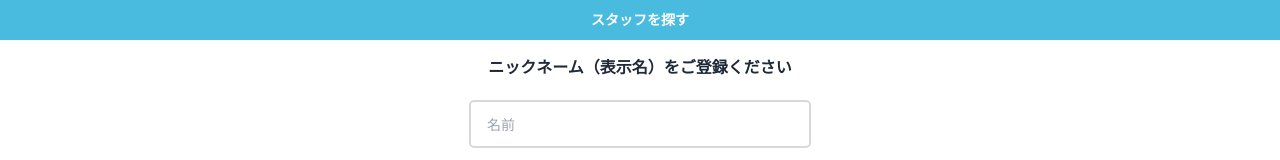
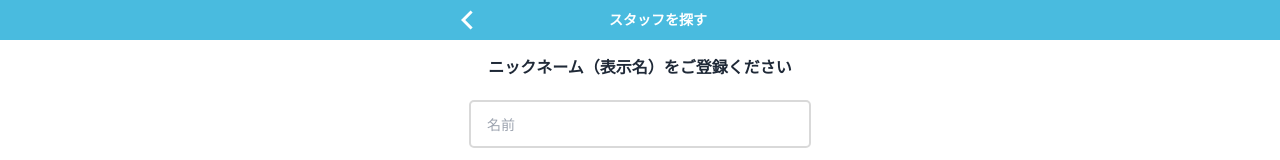
Before and after one commit to mdalamin-jbc/throwin, a React (Vite) app: page /myPage/display_name in a window 1280 px wide. Shown: the top 160 px of the page. Built offline with nearby package versions, Linux system fonts and the light colour scheme; a web font is replaced by a local one.

Commit message:
back button desply name change

```diff
--- a/src/pages/DisplayName/DisplayName.jsx
+++ b/src/pages/DisplayName/DisplayName.jsx
@@ -7,6 +7,7 @@ import { useAuth } from "../../hooks/useAuth";
 import useAxiosPrivate from "../../hooks/axiousPrivate";
 import { useState } from "react";
 import { Helmet } from "react-helmet";
+import { RiArrowLeftSLine } from "react-icons/ri";
 
 const DisplayName = () => {
   const [error, setError] = useState();
@@ -67,7 +68,12 @@ const DisplayName = () => {
       <Helmet>
         <title>Throwin | Display Name</title>
       </Helmet>
-      <TitleBar title={"スタッフを探す"} />
+      <TitleBar back={
+          <RiArrowLeftSLine
+            onClick={() => navigate(-1)}
+            style={{ cursor: "pointer" }}
+          />
+        } title={"スタッフを探す"} />
       <h4 className="mt-4 mb-4 font-semibold font-hiragino text-center">
         ニックネーム（表示名）をご登録ください
       </h4>
```
